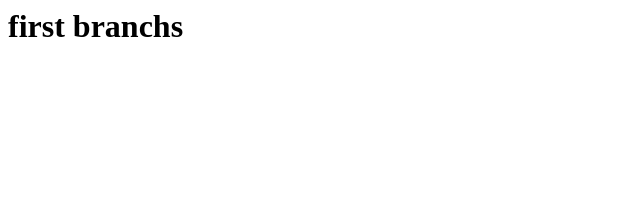
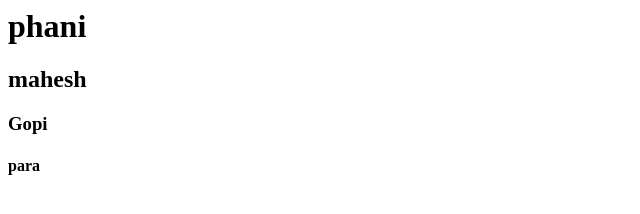
Before and after one commit to nagaphanindrachowdry/phanindra, a plain HTML site: page index.html in a window 1280 px wide. Shown: the whole page, without its empty margins (0-640 px from the left). Drawn offline with Linux system fonts and the light colour scheme.

Commit message:
html changes

```diff
--- a/index.html
+++ b/index.html
@@ -4,7 +4,10 @@
 
         </title>
         <body>
-            <h1>first branchs</h1>
+            <h1>phani</h1>
+            <h2>mahesh</h2>
+            <h3>Gopi</h3>
+            <h4>para</h4>
 
         </body>
     </head>
```
